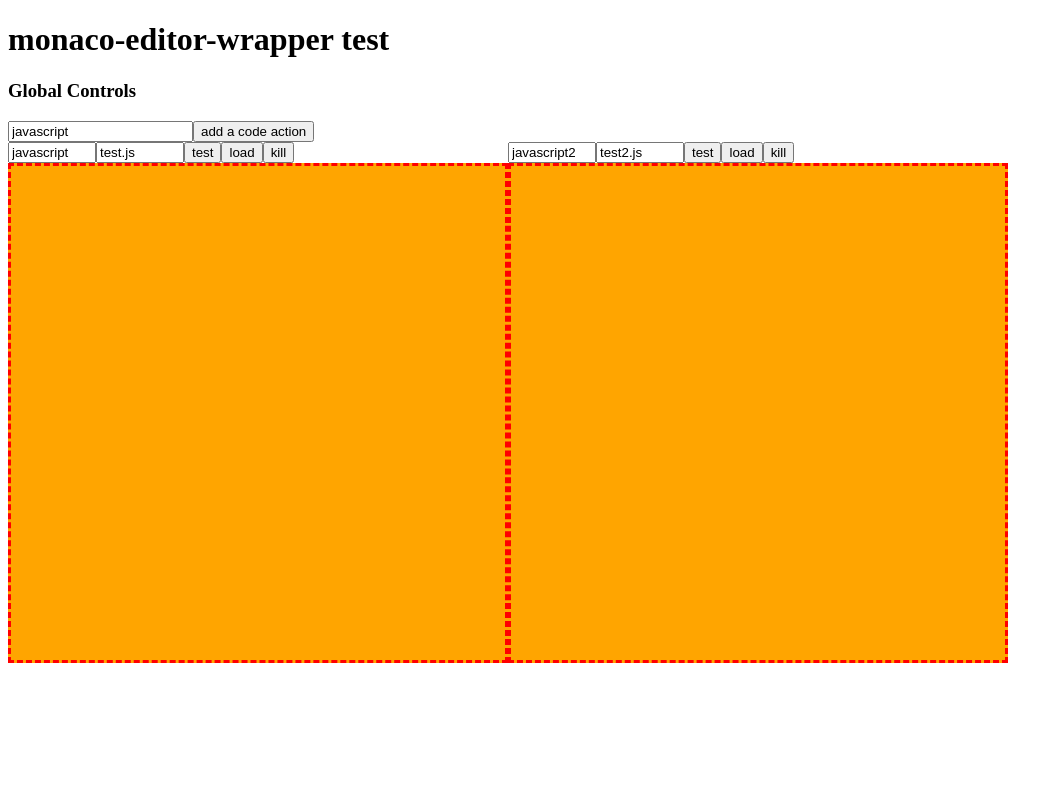
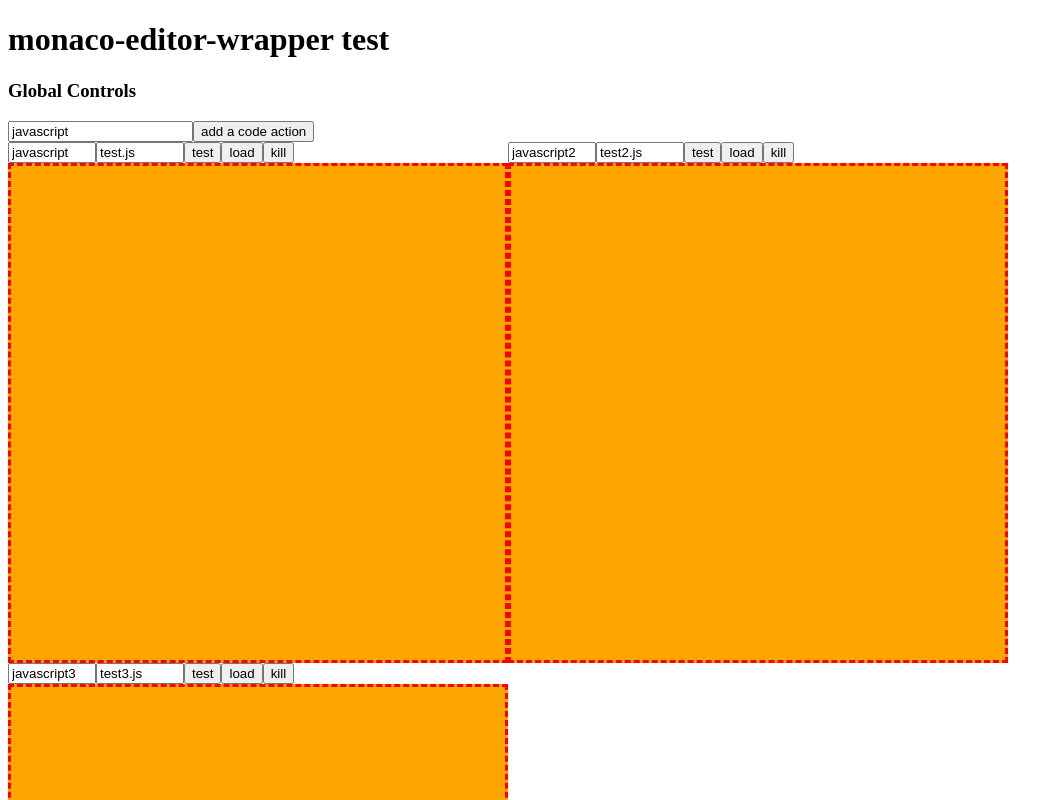
Before and after one commit to nametable/monaco-editor-wrapper-languageclient-dies-repro, a React (Vite) app: page / in a window 1280 px wide. Shown: the top 800 px of the page, without its empty margins (0-1063 px from the left). Built offline with nearby package versions, Linux system fonts and the light colour scheme.

Commit message:
add third editor for example

```diff
--- a/src/app.tsx
+++ b/src/app.tsx
@@ -59,6 +59,7 @@ function App() {
             <div className="editors-container">
                 <Editor initialFileUri="test.js" initialLanguageId='javascript'></Editor>
                 <Editor initialFileUri="test2.js" initialLanguageId='javascript2'></Editor>
+                <Editor initialFileUri="test3.js" initialLanguageId='javascript3'></Editor>
                 {/* <Editor initialFileUri="test.json" initialLanguageId='json'></Editor>
                 <Editor initialFileUri="test2.json" initialLanguageId='json2'></Editor> */}
             </div>
```
